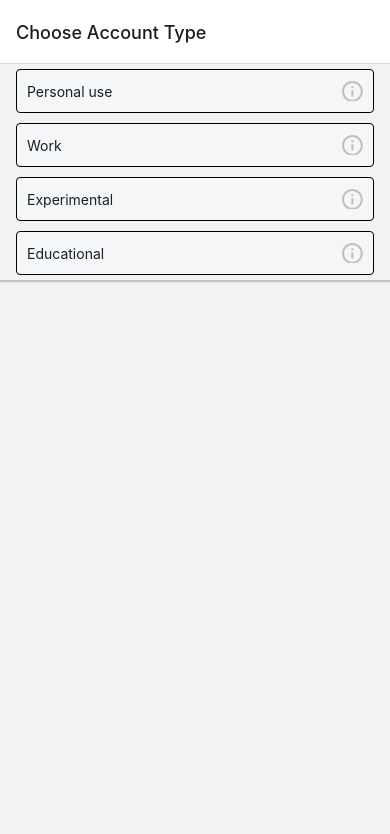
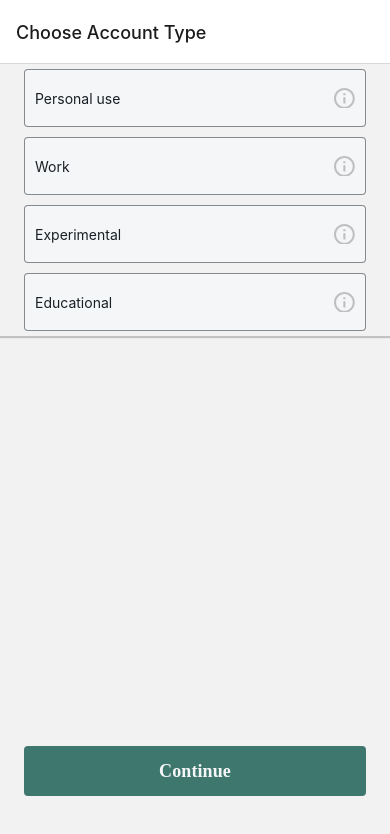
Before and after one commit to Trust-Anchor-Group/NeuroAccessReactNative, a React Native app: screen /ChooseAccoutType in a window 390 px wide. Shown: the top 834 px of the page. Built offline with nearby package versions, Linux system fonts and the light colour scheme.

Commit message:
custom action button as reusable component

```diff
--- /dev/null
+++ b/src/components/ActionButton.tsx
@@ -0,0 +1,13 @@
+import { FC } from 'react';
+import { TouchableOpacity, Text } from 'react-native';
+import { GlobalStyle as styles } from '@src/styles/GlobalStyle';
+interface Props {
+  title: string;
+  onPress: () => void;
+}
+
+export const ActionButton: FC<Props> = ({ title, onPress }) => (
+  <TouchableOpacity onPress={onPress} style={styles.appButtonContainer}>
+    <Text style={styles.appButtonText}>{title}</Text>
+  </TouchableOpacity>
+);
--- a/src/screens/Registration/ChooseAccountType.tsx
+++ b/src/screens/Registration/ChooseAccountType.tsx
@@ -3,6 +3,7 @@ import React, { useState } from 'react';
 import { StackScreenProps } from '@react-navigation/stack';
 import { ChooseNeuroAccessAppContext } from '@src/components/ChooseNeuroAccessAppContext';
 import { ContextType, chooseActionTypeData } from '@src/services/Data';
+import { ActionButton } from '@src/components/ActionButton';
 
 export const ChooseAccountType = ({
   navigation,
@@ -10,12 +11,24 @@ export const ChooseAccountType = ({
   const [selected, setSelected] = useState<ContextType>();
 
   return (
-    <View>
+    <View style={{ flex: 1 }}>
       <ChooseNeuroAccessAppContext
         label="Select Item"
         data={chooseActionTypeData}
         onSelect={setSelected}
       />
+      <View
+        style={{
+          bottom: 48,
+          position: 'absolute',
+          width: '100%',
+        }}
+      >
+        <ActionButton
+          title="Continue"
+          onPress={() => navigation.navigate('EnterEmail')}
+        />
+      </View>
     </View>
   );
 };
--- a/src/styles/ChooseActionTypeStyle.ts
+++ b/src/styles/ChooseActionTypeStyle.ts
@@ -1,6 +1,6 @@
 import { colors } from '@src/theme/colors';
 import { StyleSheet } from 'react-native';
-const itemHeight = 44;
+const itemHeight = 58;
 const itemHorizontalMargin = 5;
 
 export const ChooseAccountTypeStyle = StyleSheet.create({
@@ -8,7 +8,7 @@ export const ChooseAccountTypeStyle = StyleSheet.create({
     flexDirection: 'row',
     alignItems: 'center',
     backgroundColor: '#efefef',
-    height: 50,
+    height: itemHeight,
     zIndex: 1,
   },
   buttonText: {
@@ -41,7 +41,8 @@ export const ChooseAccountTypeStyle = StyleSheet.create({
     paddingHorizontal: 10,
     paddingVertical: 10,
     borderWidth: 1,
-    marginHorizontal: 16,
+    borderColor: colors.light.chooseActionItemBorderColor,
+    marginHorizontal: 24,
     height: itemHeight,
     borderRadius: 4,
     marginVertical: 5,
--- /dev/null
+++ b/src/styles/GlobalStyle.ts
@@ -0,0 +1,22 @@
+import { colors } from "@src/theme/colors";
+import { StyleSheet } from "react-native";
+
+export const GlobalStyle = StyleSheet.create({
+  appButtonContainer: {
+    height: 50,
+    backgroundColor: colors.light.actionButtonBgColor,
+    borderRadius: 4,
+    marginHorizontal: 24,
+    justifyContent: 'center',
+    alignItems: 'center',
+  },
+  appButtonText: {
+    fontSize: 18,
+    fontFamily: 'Neue Haas Grotesk Text Pro',
+    fontStyle: 'normal',
+    letterSpacing: 0.1,
+    color: colors.light.actionButtonTitleColor,
+    fontWeight: '700',
+    alignSelf: 'center',
+  },
+})
--- a/src/theme/colors.ts
+++ b/src/theme/colors.ts
@@ -6,8 +6,11 @@ export const colors = {
     logoSecondary: '#3E776D',
     chooseActionItemBackground: '#F5F6F7',
     chooseActionItemSelecectedBackground: '#181F25',
+    chooseActionItemBorderColor: 'rgba(24, 31, 37, 0.5)',
     informationLogoColor: 'rgba(24, 31, 37, 0.5)',
     informationLogoSelectedColor: '#F5F6F7',
+    actionButtonBgColor: '#3E776D',
+    actionButtonTitleColor: '#F5F6F7',
   },
   dark: {
     background: '#161617',
@@ -16,7 +19,10 @@ export const colors = {
     logoSecondary: '#50998C',
     chooseActionItemBackground: '#3E3E40',
     chooseActionItemSelecectedBackground: '#E0E4E7',
+    chooseActionItemBorderColor: 'rgba(255, 255, 255, 0.3)',
     informationLogoColor: 'rgba(255, 255, 255, 0.3)',
     informationLogoSelectedColor: '#161617',
+    actionButtonBgColor: '#50998C',
+    actionButtonTitleColor: '#161617',
   },
 };
```
